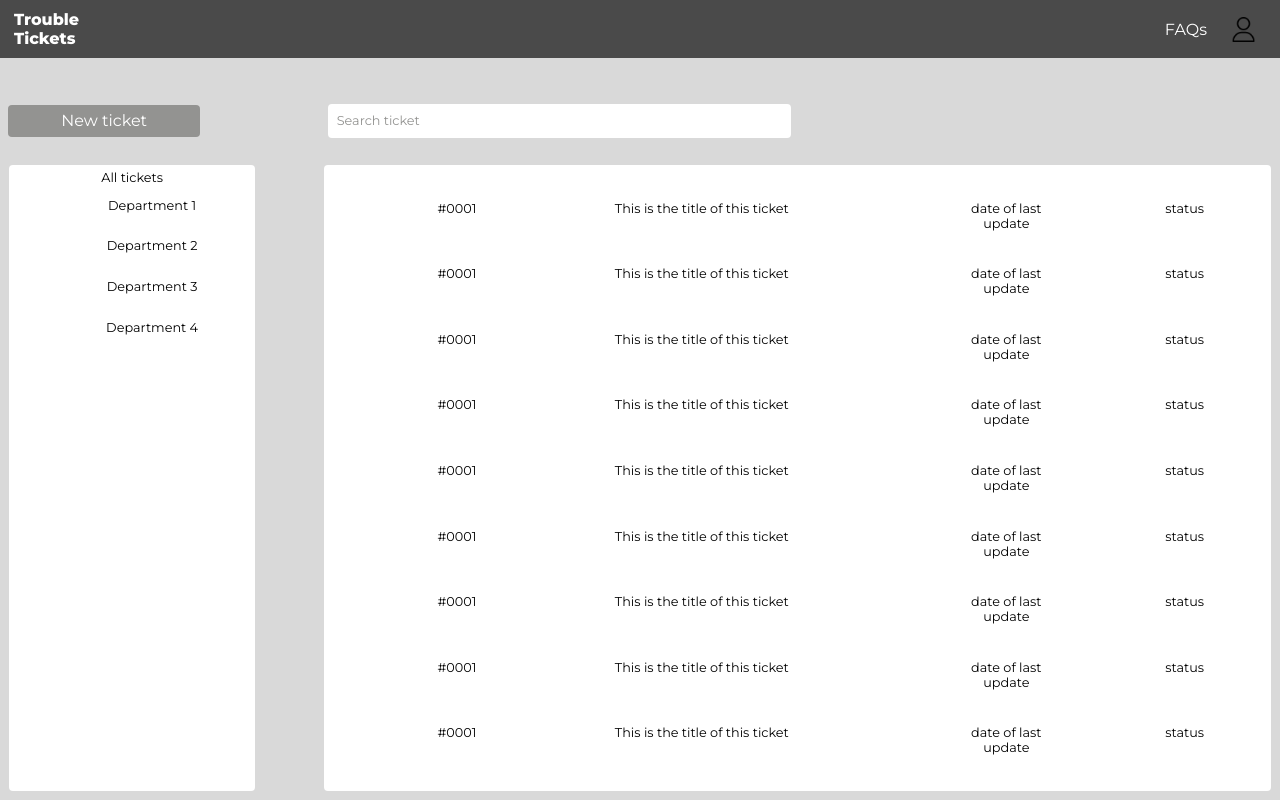
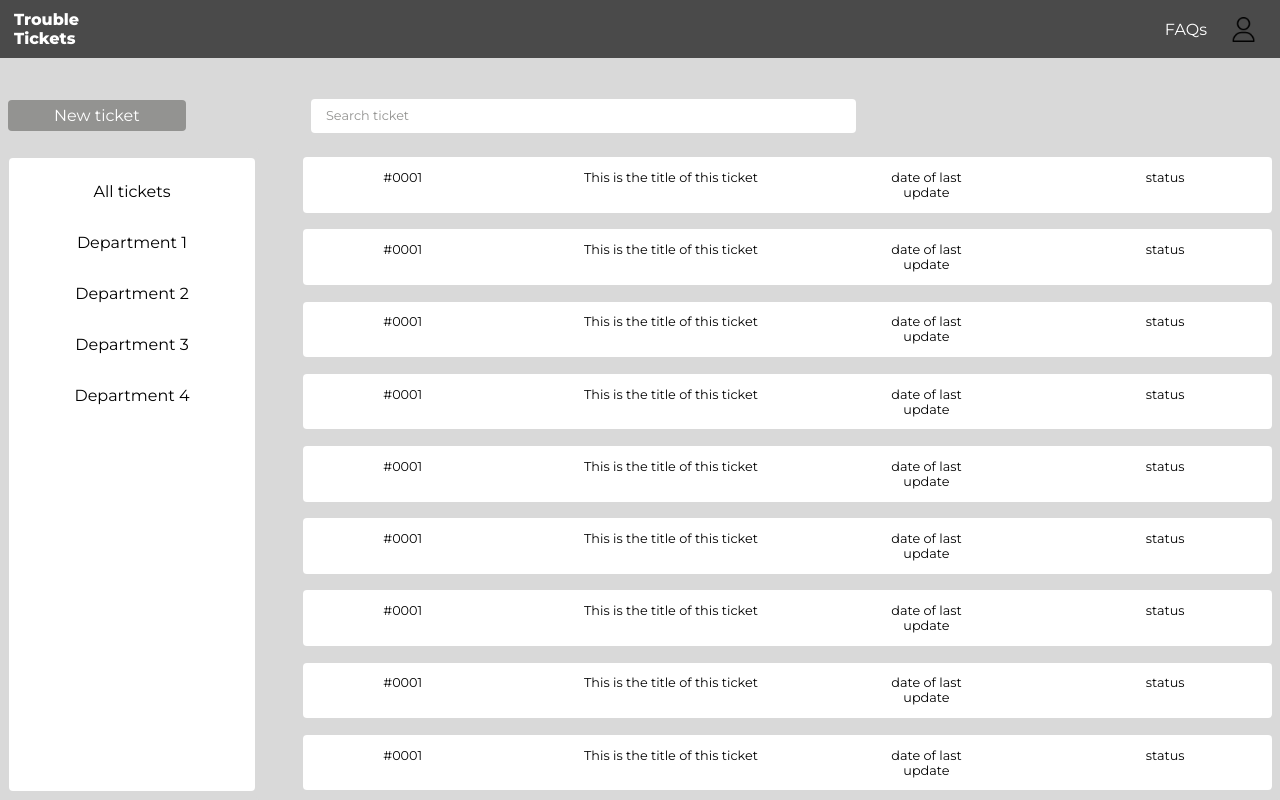
Before and after one commit to coutinho21/ltw_proj, a PHP site: page /homepage_client.html in a window 1280 px wide. Run offline with PHP 8.4, Linux system fonts and the light colour scheme.

Commit message:
homepage style is finally done. details can be added later.

```diff
--- a/css/homepage_client_style.css
+++ b/css/homepage_client_style.css
@@ -8,7 +8,7 @@
     background-color: #D9D9D9;
     height: 100vh;
     display: grid;
-    grid-template-columns: 1fr 3.5fr .5fr;
+    grid-template-columns: 1fr 3.5fr 1fr;
     grid-template-rows: 1fr 1fr 7fr;
     margin: 0;
     padding: 0;
@@ -33,6 +33,11 @@
     text-decoration: none;
     padding: 2px 6px;
     margin: .5em;
+    max-width: fit-content;
+}
+
+body > header > a:hover {
+    color: rgb(185, 245, 225);
 }
 
 body > header > h2 {        /* FAQs */
@@ -58,15 +63,14 @@
 
     display: grid;
     grid-template-columns: 1fr 4fr;
-    grid-template-rows: 1fr;
-
+    margin: 0;
     margin-top: .5em;
     padding: .2em;
     align-items: center;
     /* justify-items: center; */
 }
 
-.add-and-search > h2 {
+.add-and-search > h2 {          /* New ticket*/
     grid-column: 1 / 2;
 
     color: #FFFFFF;
@@ -85,23 +89,24 @@
     background-color: #b7b7b7;
 }
 
-.add-and-search > input {
+.add-and-search > input {           /* search ticket */
     grid-column: 2 / -1;
 
     font-size: .8em;
     font-weight: lighter;
-    margin-left: 7.5em;
     text-justify: center;
+    margin-left: 7.8em;
     height: 32px;
-    width: 50%;
+    width: 65%;
     border-style: none;
     border-radius: 4px;
     background-color: white;
 }
 
 .add-and-search > input::placeholder {
-    padding: .5em;
+    padding: 1em;
     color: #939391;
+    text-align: start;
 }
 
 .main-content {
@@ -110,7 +115,6 @@
 
     display: grid;
     grid-template-columns: 1fr 4fr;
-    grid-gap: 74px;
 }
 
 .departments {
@@ -120,16 +124,18 @@
     flex-direction: column;
     width: 100%;
     background-color: #FFFFFF;
-    font-size: .8em;
-    margin: .7em;
-    padding: .4em .2em;
+    font-size: 1em;
+    width: 90%;
+    margin: .55em;
+    padding: .5em;
     border-radius: 4px;
 }
 
 .departments > p {
     text-align: center;
-    align-content: center;
-    margin: 0;
+    text-justify: start;
+    margin: space-around;
+    padding: 0;
 }
 
 .departments > ul {
@@ -138,15 +144,15 @@
 
     text-align: center;
     text-justify: center;
+    justify-content: center;
     margin: 0;
+    padding: 0;
 }
 
 .departments > ul  > li {
-    grid-row: 2 / -1;
-
     text-align: center;
-    text-justify: center;
-    margin: 0;
+    text-justify: start;
+    margin: space-around;
     list-style-type: none;
 }
 
@@ -156,46 +162,48 @@
     text-align: center;
     text-justify: center;
     width: auto;
-    background-color: #FFFFFF;
+    background-color: #D9D9D9;
     font-size: .8em;
-    margin: .7em;
-    padding: .4em .2em;
     border-radius: 4px;
-    /* overflow-y: auto; */
 }
 
 .tickets-list > ul {
     display: flex;
     flex-direction: column;
+    background-color: #D9D9D9;
+    margin: 0 0 .1em 3em;
+    padding: 0;
 }
 
 .tickets-list > ul > li {
     list-style-type: none;
+    background-color: #fff;
 
     display: grid;
     grid-template-columns: 1fr 2fr 1fr 1fr;
+    margin: .65em;
+    border-radius: 4px;
 }
 
 .tickets-list > ul > li > p {
     text-align: center;
-    text-justify: start;
-    padding: 5px;
+    text-justify: center;
+    margin: space-around;
+    width: 90%;
 }
 
 .tickets-list > ul > li > p:nth-child(1) {
     grid-column: 1 / 2;
+    margin-left: 1em;
 }
 .tickets-list > ul > li > p:nth-child(2) {
     grid-column: 2 / 3;
-    margin-right: 4em;
 }
 .tickets-list > ul > li > p:nth-child(3) {
     grid-column: 3 / 4;
     max-width: 10ch;
-    flex-wrap: wrap;
-    margin-left: 4em;
 }
 .tickets-list > ul > li > p:nth-child(4) {
     grid-column: 4 / -1;
-    margin-left: 1em;
+    margin-right: 1em;
 }
```
